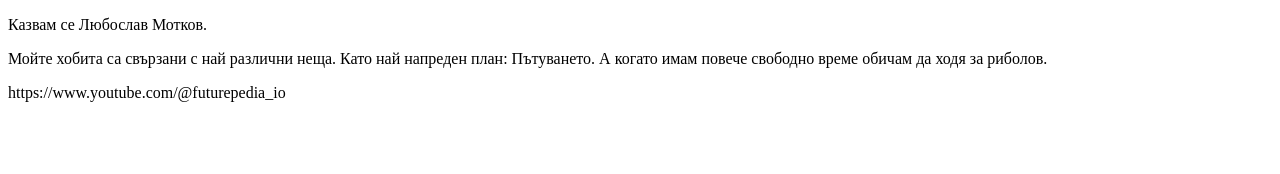
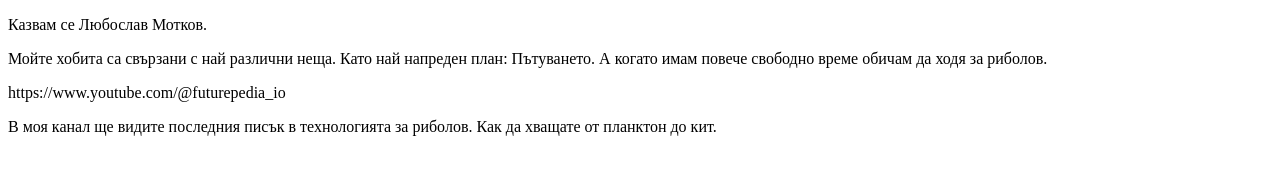
Before and after one commit to PetarNK01/stu2001321066, a plain HTML site: page index.html in a window 1280 px wide. Drawn offline with Linux system fonts and the light colour scheme.

Commit message:
add information about my channel

```diff
--- a/index.html
+++ b/index.html
@@ -24,5 +24,13 @@
 		<div>
 			<p>https://www.youtube.com/@futurepedia_io</p>
 		</div>
+
+		<!--информация за вашият канал какво ще правите, как ще го правите и какво да очакват феновете-->
+		<div>
+			<p>
+				В моя канал ще видите последния писък в технологията за риболов. Как да
+				хващате от планктон до кит.
+			</p>
+		</div>
 	</body>
 </html>
```
